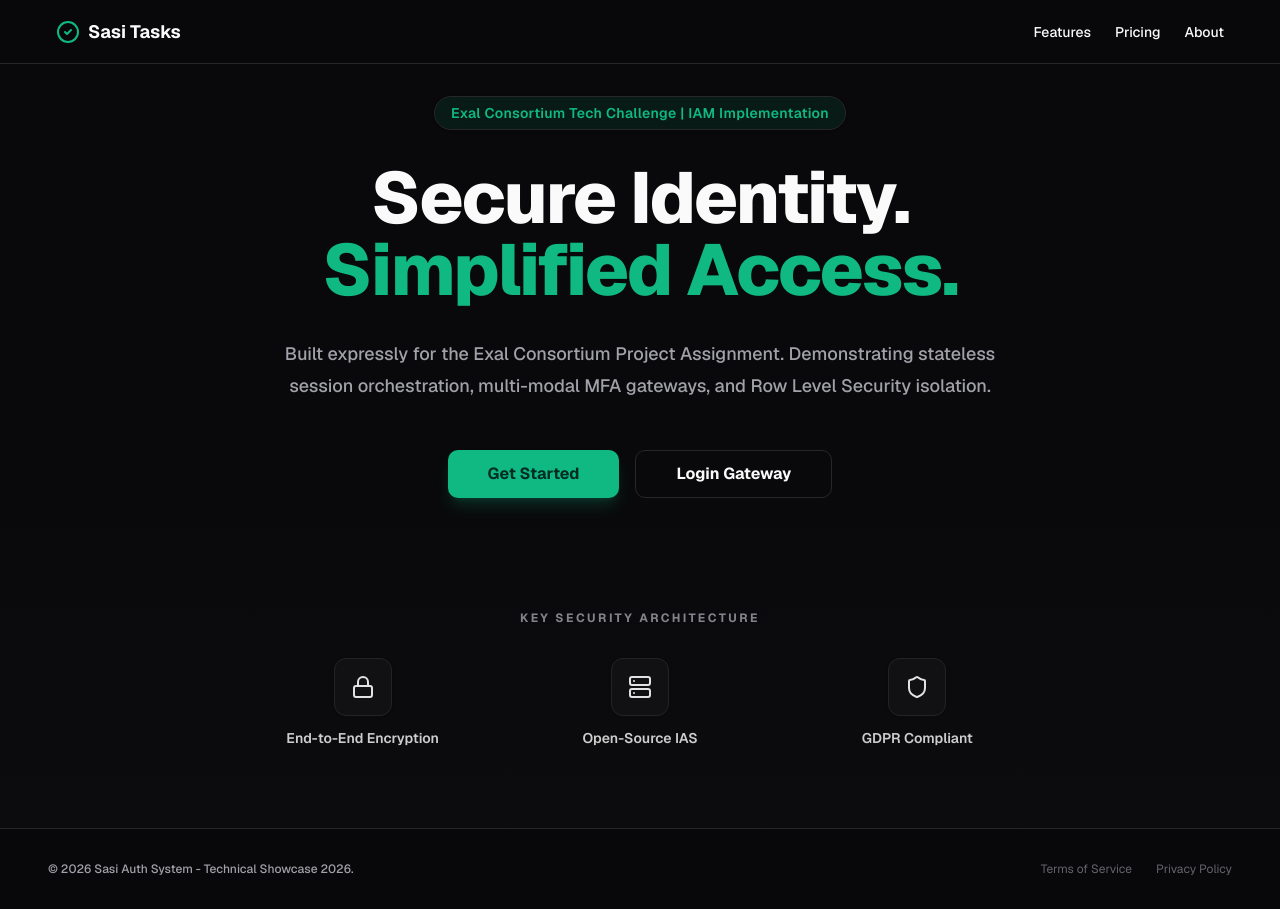
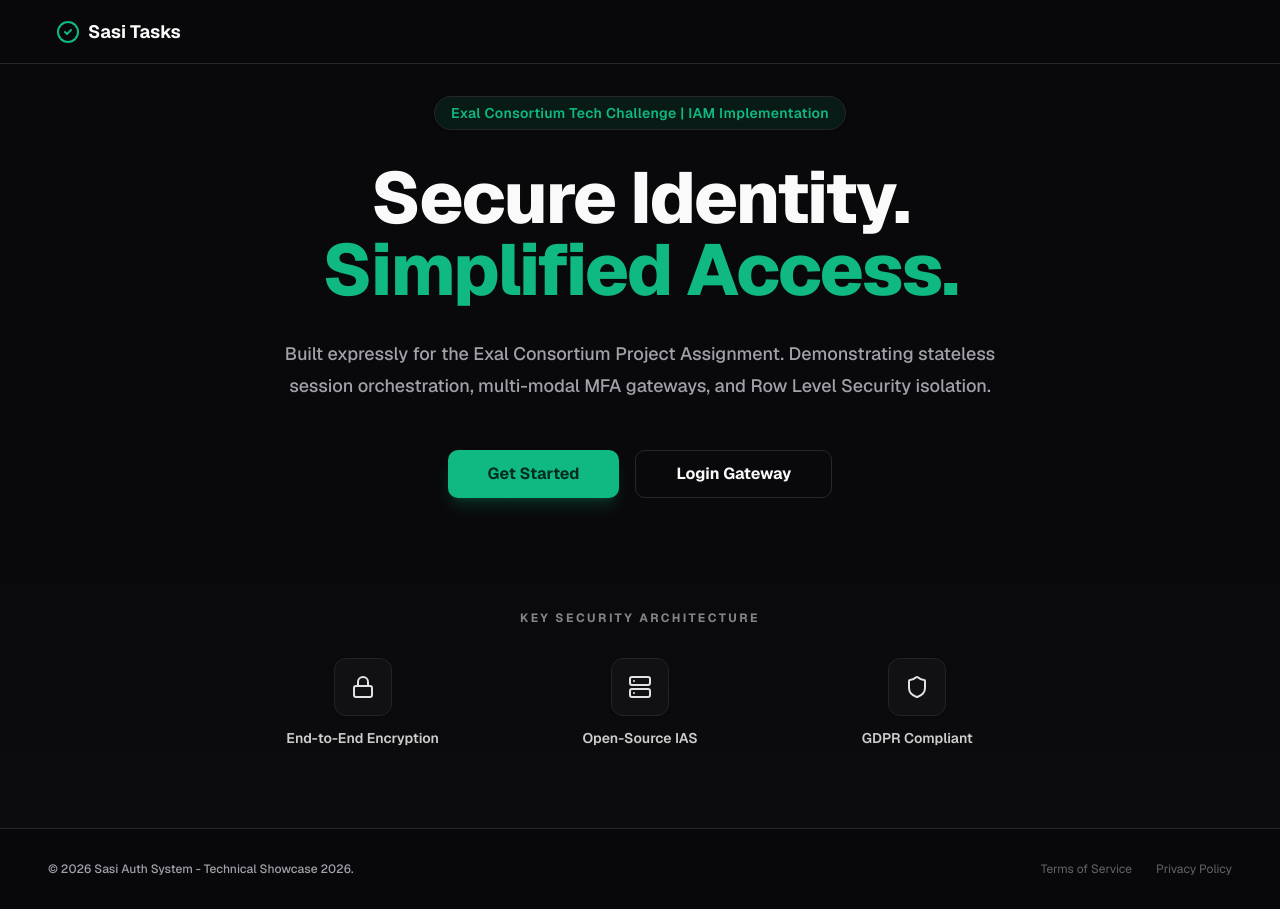
Before and after one commit to sasikiransrinivasdulla/SasiTasks, a Next.js app: page / in a window 1280 px wide. Built offline with nearby package versions, Linux system fonts and the light colour scheme.

Commit message:
Changed Home Page

```diff
--- a/src/app/page.tsx
+++ b/src/app/page.tsx
@@ -10,17 +10,9 @@ export default function LandingPage() {
           <CheckCircle2 className="h-6 w-6 text-primary" />
           <span className="ml-2 text-lg font-bold">Sasi Tasks</span>
         </Link>
-        <nav className="ml-auto flex gap-4 sm:gap-6">
-          <Link className="text-sm font-medium hover:text-primary transition-all duration-200 cursor-pointer hover:scale-105" href="/login">
-            Features
-          </Link>
-          <Link className="text-sm font-medium hover:text-primary transition-all duration-200 cursor-pointer hover:scale-105" href="/login">
-            Pricing
-          </Link>
-          <Link className="text-sm font-medium hover:text-primary transition-all duration-200 cursor-pointer hover:scale-105" href="/login">
-            About
-          </Link>
-        </nav>
+        <div className="ml-auto">
+          {/* Dashboard access button could go here eventually, leaving it blank for a clean nav */}
+        </div>
       </header>
       <main className="flex-1 flex flex-col items-center justify-center text-center px-4 py-8 sm:px-6 lg:px-8 bg-gradient-to-b from-background via-background to-secondary/10">
         <div className="max-w-4xl space-y-8 animate-in fade-in slide-in-from-bottom-8 duration-700">
```
